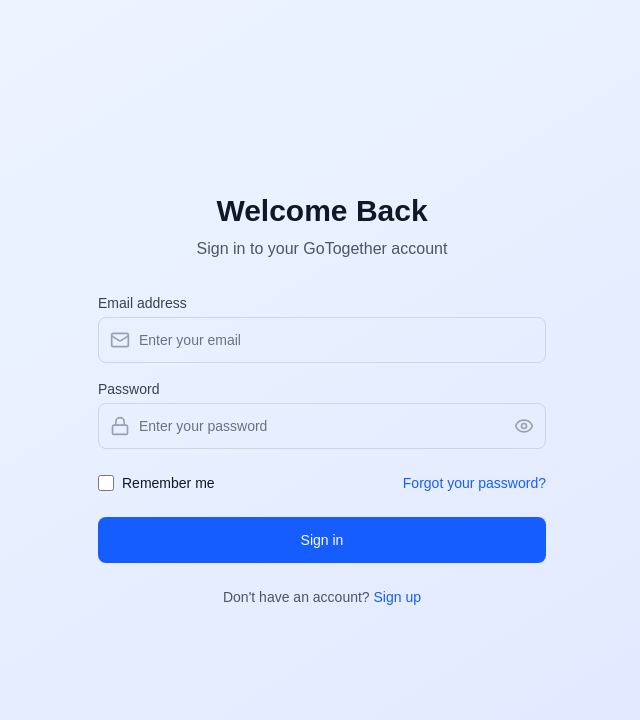
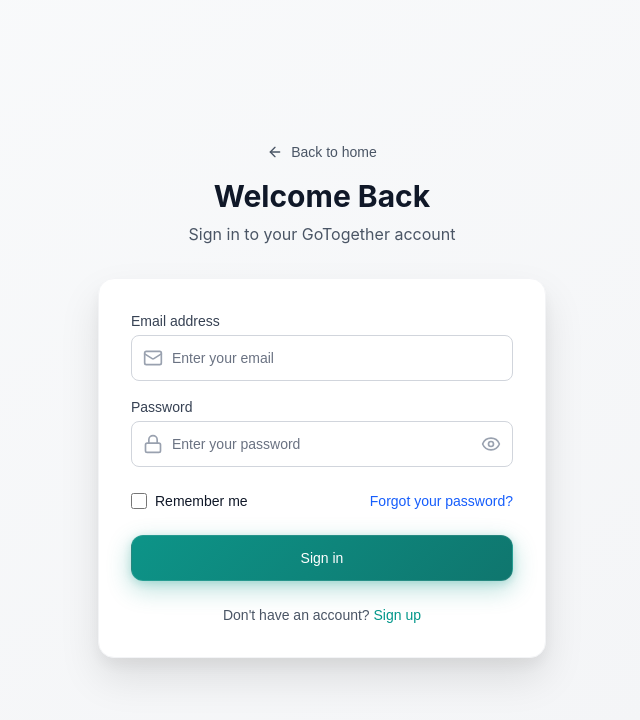
Before and after one commit to ster2ling/gotogether, a Next.js app in the folder gotogether/: page /auth/login in a window 1280 px wide. Shown: the top 720 px of the page, without its empty margins (318-958 px from the left). Built offline with nearby package versions, Linux system fonts and the light colour scheme; no server answers.

Commit message:
Fix login page to use Supabase authentication

```diff
--- a/gotogether/src/app/auth/login/page.tsx
+++ b/gotogether/src/app/auth/login/page.tsx
@@ -2,37 +2,83 @@
 
 import { useState } from 'react'
 import Link from 'next/link'
-import { Eye, EyeOff, Mail, Lock } from 'lucide-react'
+import { useRouter } from 'next/navigation'
+import { Eye, EyeOff, Mail, Lock, ArrowLeft } from 'lucide-react'
+import { useSupabaseAuth } from '@/contexts/SupabaseAuthContext'
 
 export default function LoginPage() {
+  const { signIn } = useSupabaseAuth()
+  const router = useRouter()
   const [email, setEmail] = useState('')
   const [password, setPassword] = useState('')
   const [showPassword, setShowPassword] = useState(false)
   const [isLoading, setIsLoading] = useState(false)
+  const [error, setError] = useState('')
 
   const handleSubmit = async (e: React.FormEvent) => {
     e.preventDefault()
     setIsLoading(true)
+    setError('')
 
-    // TODO: Implement actual authentication
-    console.log('Login attempt:', { email, password })
+    try {
+      const { error } = await signIn(email, password)
 
-    // Simulate API call
-    setTimeout(() => {
+      if (error) {
+        console.error('Login error:', error)
+        setError(error.message || 'Failed to sign in')
+      } else {
+        // Redirect to intended destination or dashboard
+        const redirectPath = sessionStorage.getItem('redirectAfterSignup')
+        if (redirectPath) {
+          sessionStorage.removeItem('redirectAfterSignup')
+          router.push(redirectPath)
+        } else {
+          router.push('/dashboard')
+        }
+      }
+    } catch (error) {
+      console.error('Login error:', error)
+      setError('An unexpected error occurred')
+    } finally {
       setIsLoading(false)
-      // TODO: Redirect to dashboard
-    }, 1000)
+    }
   }
 
   return (
-    <div className="min-h-screen bg-gradient-to-br from-blue-50 to-indigo-100 flex items-center justify-center p-4">
-      <div className="max-w-md w-full space-y-8">
-        <div className="text-center">
-          <h1 className="text-3xl font-bold text-gray-900">Welcome Back</h1>
-          <p className="mt-2 text-gray-600">Sign in to your GoTogether account</p>
+    <div className="min-h-screen bg-gradient-to-br from-gray-50 to-gray-100 flex items-center justify-center p-4">
+      <div className="max-w-md w-full">
+        {/* Header */}
+        <div className="text-center mb-8">
+          <Link
+            href="/"
+            className="inline-flex items-center gap-2 text-gray-600 hover:text-teal-600 transition-colors mb-4"
+          >
+            <ArrowLeft className="h-4 w-4" />
+            <span className="text-sm">Back to home</span>
+          </Link>
+          <h1 className="text-3xl font-bold text-gray-900 mb-2" style={{ fontFamily: 'Inter, -apple-system, Roboto, Helvetica, sans-serif' }}>
+            Welcome Back
+          </h1>
+          <p className="text-gray-600" style={{ fontFamily: 'Inter, -apple-system, Roboto, Helvetica, sans-serif' }}>
+            Sign in to your GoTogether account
+          </p>
         </div>
 
-        <form onSubmit={handleSubmit} className="mt-8 space-y-6">
+        {/* Form Card */}
+        <div
+          className="bg-white rounded-2xl shadow-xl border border-gray-100 p-8"
+          style={{
+            backdropFilter: 'blur(10px)',
+            boxShadow: '0 20px 40px rgba(0, 0, 0, 0.1), 0 8px 16px rgba(0, 0, 0, 0.05)'
+          }}
+        >
+          {error && (
+            <div className="mb-4 p-3 bg-red-50 border border-red-200 rounded-lg">
+              <p className="text-sm text-red-600">{error}</p>
+            </div>
+          )}
+
+          <form onSubmit={handleSubmit} className="space-y-6">
           <div className="space-y-4">
             <div>
               <label htmlFor="email" className="block text-sm font-medium text-gray-700">
@@ -106,7 +152,12 @@ export default function LoginPage() {
             <button
               type="submit"
               disabled={isLoading}
-              className="group relative w-full flex justify-center py-3 px-4 border border-transparent text-sm font-medium rounded-lg text-white bg-blue-600 hover:bg-blue-700 focus:outline-none focus:ring-2 focus:ring-offset-2 focus:ring-blue-500 disabled:opacity-50 disabled:cursor-not-allowed"
+              className="w-full flex justify-center py-3 px-4 border border-transparent text-sm font-medium rounded-xl text-white transition-all duration-500 transform hover:scale-105 active:scale-95 disabled:opacity-50 disabled:cursor-not-allowed disabled:transform-none"
+              style={{
+                background: 'linear-gradient(135deg, #0d9488 0%, #0f766e 100%)',
+                boxShadow: '0 8px 25px rgba(13, 148, 136, 0.3), 0 2px 8px rgba(13, 148, 136, 0.2)',
+                border: '1px solid rgba(255, 255, 255, 0.1)'
+              }}
             >
               {isLoading ? 'Signing in...' : 'Sign in'}
             </button>
@@ -115,12 +166,13 @@ export default function LoginPage() {
           <div className="text-center">
             <p className="text-sm text-gray-600">
               Don&apos;t have an account?{' '}
-              <Link href="/auth/signup" className="font-medium text-blue-600 hover:text-blue-500">
+              <Link href="/auth/signup" className="font-medium text-teal-600 hover:text-teal-700 transition-colors">
                 Sign up
               </Link>
             </p>
           </div>
         </form>
+        </div>
       </div>
     </div>
   )
```
